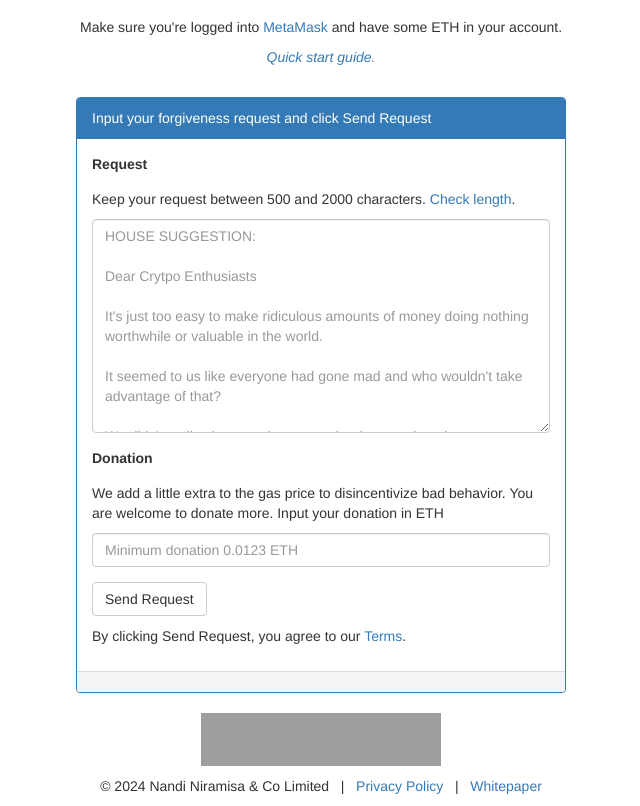
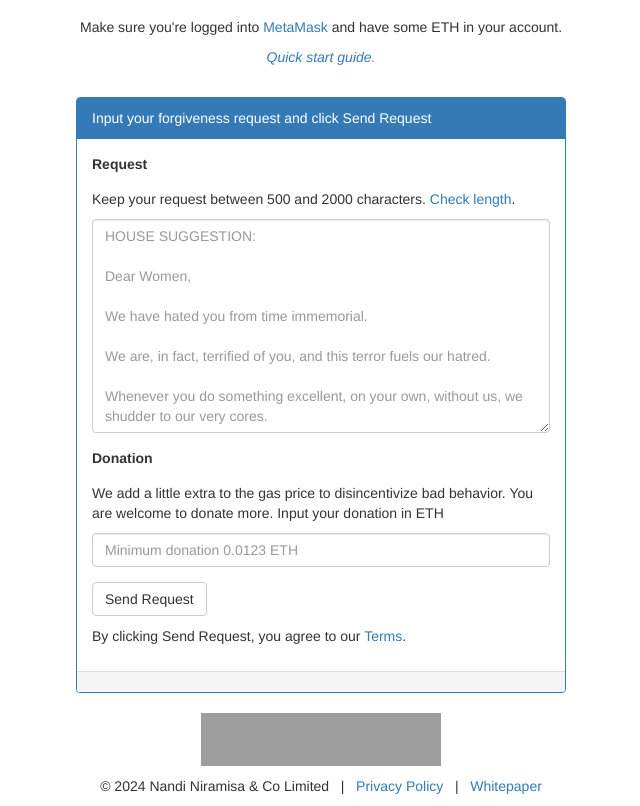
Before and after one commit to kailash-manasarovar/forgivenet-frontend, a website: page src/index.html in a window 1280 px wide. Shown: the part 84-890 px from the top of the page, without its empty margins (319-959 px from the left). Drawn offline with nearby package versions, Linux system fonts and the light colour scheme; grey boxes are pictures that could not be loaded; a script that the page names is missing.

Commit message:
new house suggestion

```diff
--- a/src/index.html
+++ b/src/index.html
@@ -89,21 +89,26 @@
                                             </div>
                                             <textarea name="requestText" class="form-control" id="requestText" rows="10" cols="50" placeholder="HOUSE SUGGESTION:
 
-Dear Crytpo Enthusiasts
+Dear Women,
 
-It's just too easy to make ridiculous amounts of money doing nothing worthwhile or valuable in the world.
+We have hated you from time immemorial.
 
-It seemed to us like everyone had gone mad and who wouldn't take advantage of that?
+We are, in fact, terrified of you, and this terror fuels our hatred.
 
-We didn't realize how much we were hurting people or how many.
+Whenever you do something excellent, on your own, without us, we shudder to our very cores.
 
-Honestly, we were completely ignorant about the consequences of our childish activity aside from enriching ourselves.
+We do notice that, whenever you do something like that, the world around you improves in so many ways, for everyone.
 
-We're so sorry for scamming you.
+The truth is, we are devoted to you beyond all understanding, and this is what terrifies us the most.
 
-Please forgive us.
+We have been thoughtless and reactive, violent and enraged. We have committed untold atrocities against you, for which we are very ashamed.
 
-My Crypto Scam Company [INSERT NAME HERE]"></textarea>
+In our clear headedness, we ask for forgiveness.
+
+Please forgive us Women.
+
+Men.
+"></textarea>
                                         </div>
                                         <div class="form-group">
                                             <label for="donation">Donation</label>
```
Also changed, not shown: src/content/house-suggestions/dear-women-from-men.txt (+15 -3 lines).
